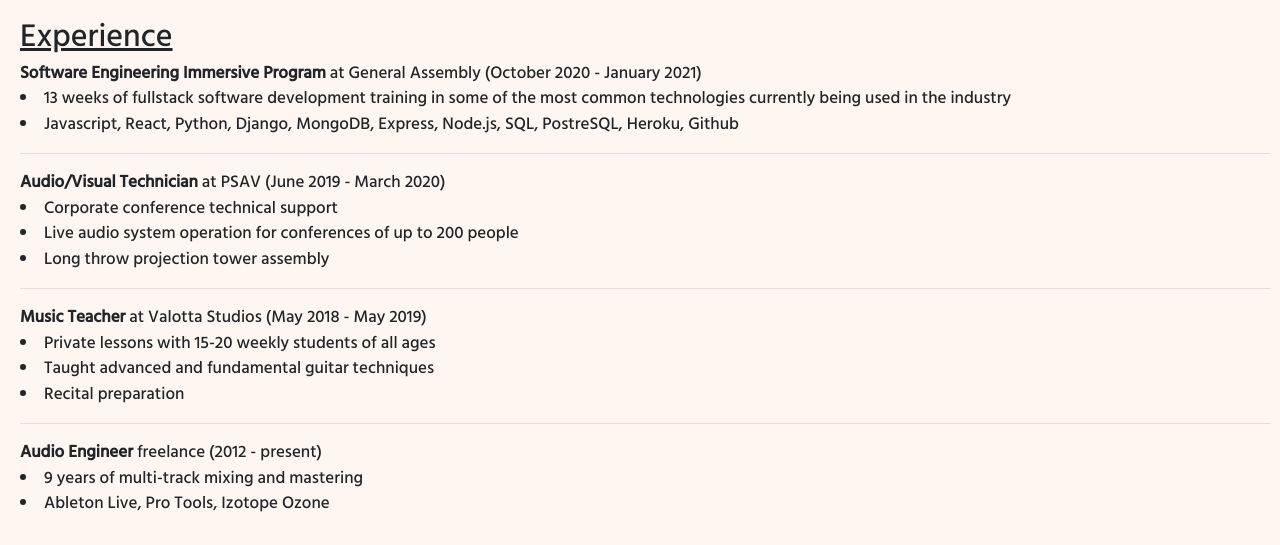
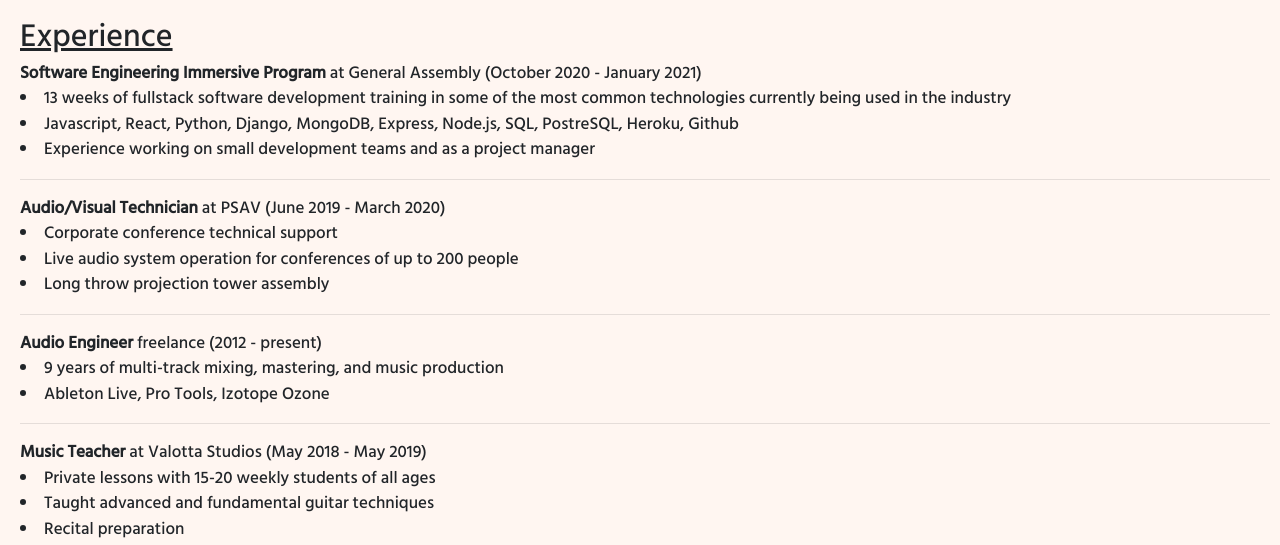
Before and after one commit to tylerdance/portfolio, a React (Create React App) app: page / in a window 1280 px wide. Shown: the part 1220-1765 px from the top of the page. Built offline with nearby package versions, Linux system fonts and the light colour scheme.

Commit message:
new resume link

```diff
--- a/src/components/Resume.js
+++ b/src/components/Resume.js
@@ -9,6 +9,7 @@ function Resume() {
                     <p class="resume"><strong>Software Engineering Immersive Program</strong>  at General Assembly (October 2020 - January 2021)</p>
                         <li class="resume">13 weeks of fullstack software development training in some of the most common technologies currently being used in the industry</li>
                         <li class="resume">Javascript, React, Python, Django, MongoDB, Express, Node.js, SQL, PostreSQL, Heroku, Github</li>
+                        <li class="resume">Experience working on small development teams and as a project manager</li>
                     {/* <br /> */}
                     <hr />
                     <p class="resume"><strong>Audio/Visual Technician</strong> at PSAV (June 2019 - March 2020)</p>
@@ -16,15 +17,14 @@ function Resume() {
                         <li class="resume">Live audio system operation for conferences of up to 200 people</li>
                         <li class="resume">Long throw projection tower assembly</li>
                     <hr />
+                    <p class="resume"><strong>Audio Engineer</strong> freelance (2012 - present)</p>
+                        <li class="resume">9 years of multi-track mixing, mastering, and music production</li>
+                        <li class="resume">Ableton Live, Pro Tools, Izotope Ozone</li>
+                    <hr />
                     <p class="resume"><strong>Music Teacher</strong> at Valotta Studios (May 2018 - May 2019)</p>
                         <li class="resume">Private lessons with 15-20 weekly students of all ages</li>
                         <li class="resume">Taught advanced and fundamental guitar techniques</li>
                         <li class="resume">Recital preparation</li>
-                    <hr />
-                    <p class="resume"><strong>Audio Engineer</strong> freelance (2012 - present)</p>
-                        <li class="resume">9 years of multi-track mixing and mastering</li>
-
-                        <li class="resume">Ableton Live, Pro Tools, Izotope Ozone</li>
                     {/* <hr /> */}
                     {/* <br />
                     <p class="resume"><strong>Concert Board Productions Chair</strong> at Ithaca College Bureau of Concerts (April 2014 - December 2016)</p>
@@ -47,7 +47,7 @@ function Resume() {
             <div class="resume-btn">
                 {/* <a id="resume-btn" href="https://docs.google.com/document/d/e/2PACX-1vRo9c981fgn-NRKae_eBdAVCxAVLLD0_cAIuidOyNFpuEl5ggWTnc0LPj5vCoPTZfyGhbaDmvb2VzHg/pub" target="_blank"><button class="btn btn-dark">Full Resume</button></a> */}
                 {/* <a id="resume-btn" href="C:/assets/tylerdance-resume.pdf" download><button class="btn btn-dark">Full Resume</button></a> */}
-                <a href="https://docdro.id/xysdldR" target="_blank"><button class="btn btn-dark">Download Resume</button></a>
+                <a href="https://docdro.id/2YeLzsp" target="_blank"><button class="btn btn-dark">Download Resume</button></a>
             </div>
         </div>
     )
```
